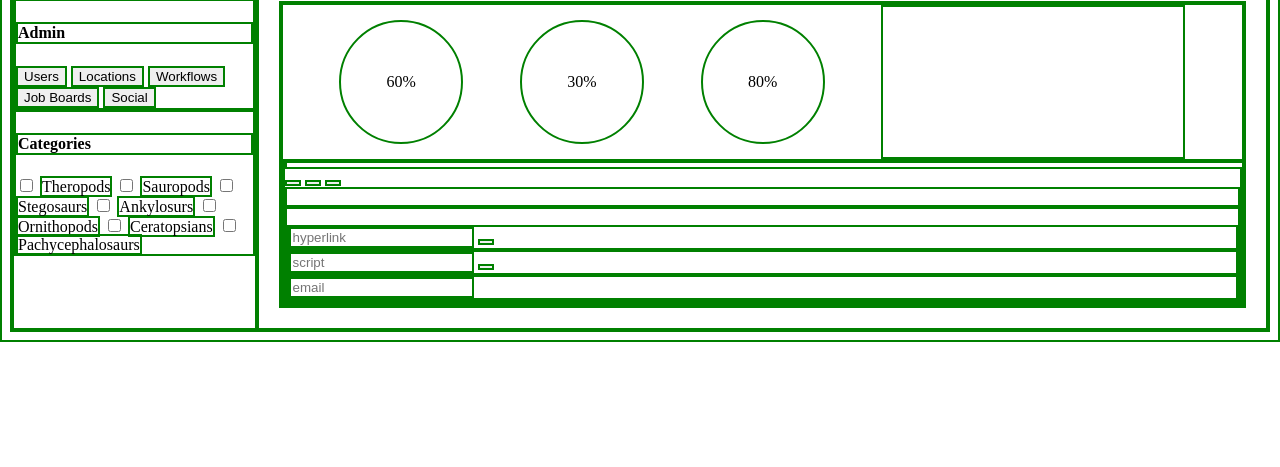
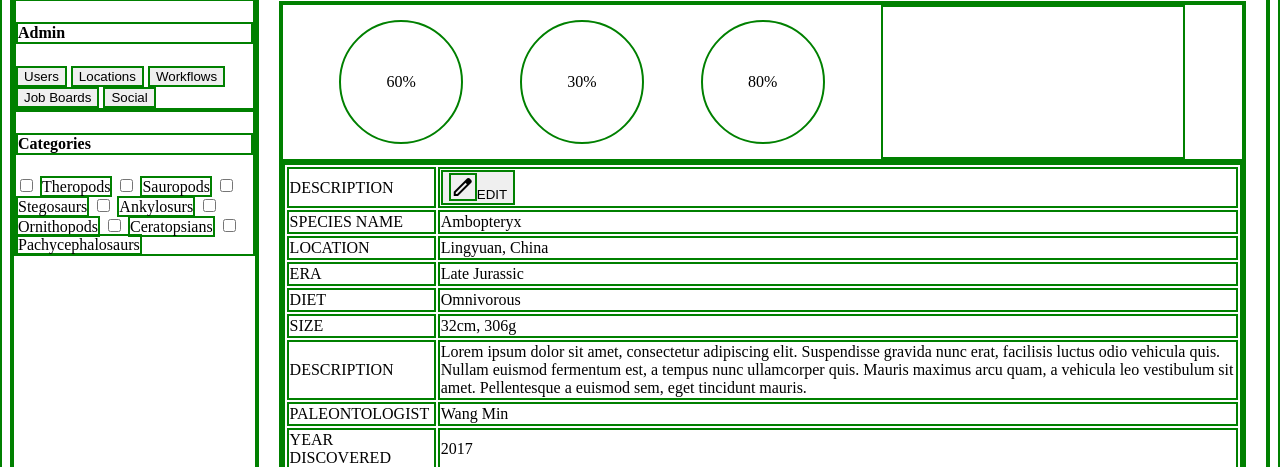
Before and after one commit to kirkhauck/static-comp-challenge, a plain HTML site: page index.html in a window 1280 px wide. Shown: the part 333-800 px from the top of the page. Drawn offline with nearby package versions, Linux system fonts and the light colour scheme.

Commit message:
feat: Add table content

```diff
--- a/index.html
+++ b/index.html
@@ -87,7 +87,44 @@
           <div class="graph-container"></div>
         </section>
         <section>
-          <table></table>
+          <table>
+            <tr>
+              <td>DESCRIPTION</td>
+              <td><button><span class="material-symbols-outlined">edit</span>EDIT</button></td>
+            </tr>
+            <tr>
+              <td>SPECIES NAME</td>
+              <td>Ambopteryx</td>
+            </tr>
+            <tr>
+              <td>LOCATION</td>
+              <td>Lingyuan, China</td>
+            </tr>
+            <tr>
+              <td>ERA</td>
+              <td>Late Jurassic</td>
+            </tr>
+            <tr>
+              <td>DIET</td>
+              <td>Omnivorous</td>
+            </tr>
+            <tr>
+              <td>SIZE</td>
+              <td>32cm, 306g</td>
+            </tr>
+            <tr>
+              <td>DESCRIPTION</td>
+              <td>Lorem ipsum dolor sit amet, consectetur adipiscing elit. Suspendisse gravida nunc erat, facilisis luctus odio vehicula quis. Nullam euismod fermentum est, a tempus nunc ullamcorper quis. Mauris maximus arcu quam, a vehicula leo vestibulum sit amet. Pellentesque a euismod sem, eget tincidunt mauris.</td>
+            </tr>
+            <tr>
+              <td>PALEONTOLOGIST</td>
+              <td>Wang Min</td>
+            </tr>
+            <tr>
+              <td>YEAR DISCOVERED</td>
+              <td>2017</td>
+            </tr>
+          </table>
           <nav>
             <button></button>
             <button></button>
```
